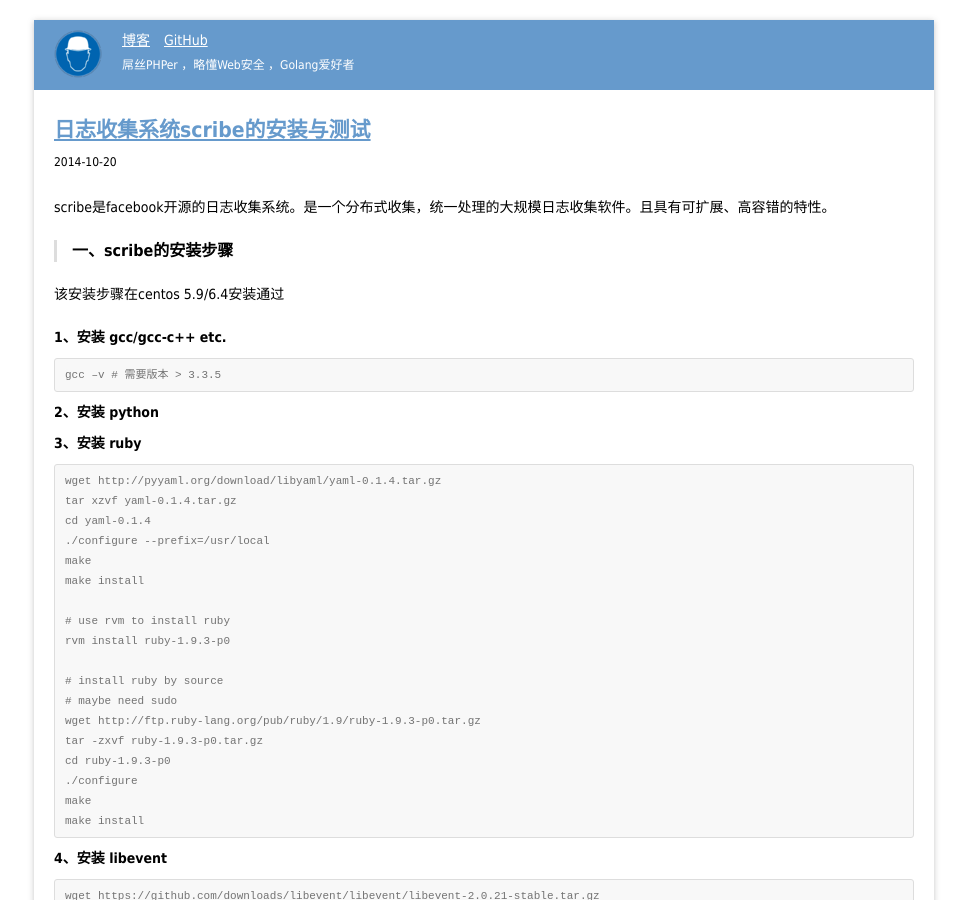
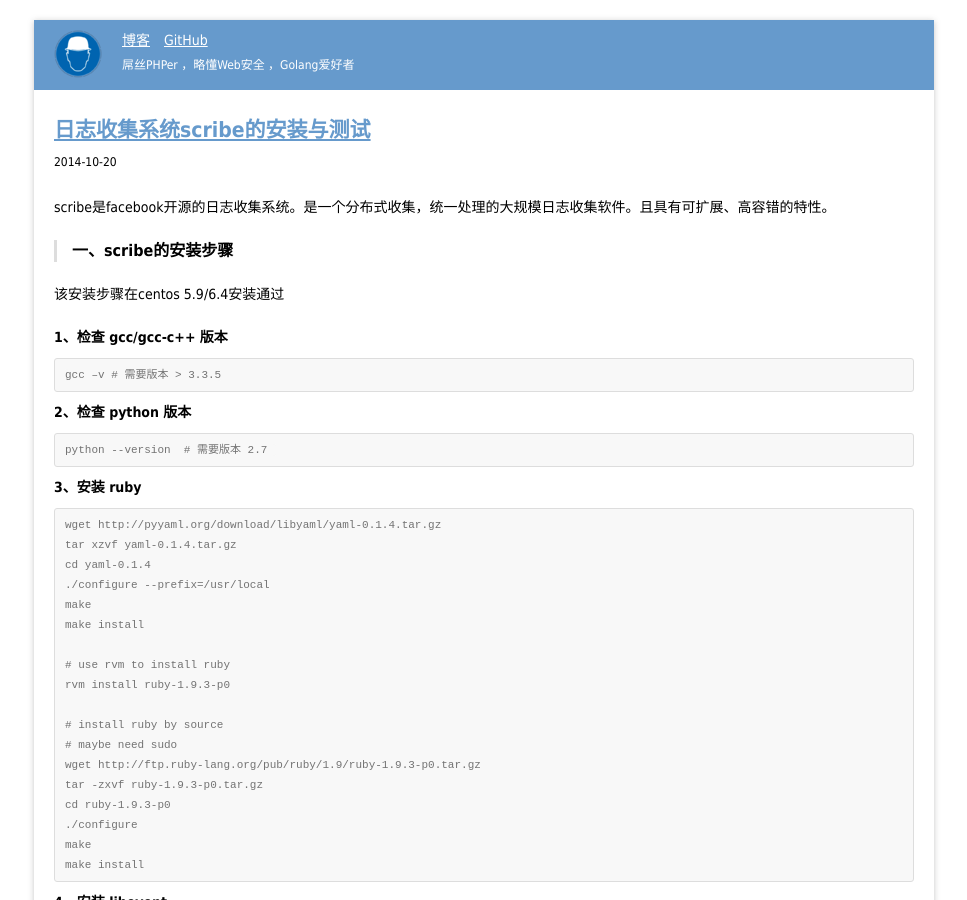
Before and after one commit to tabalt/tabalt.github.io, a Jekyll site: the page built from _posts/services/2014-10-20-install-and-test-scribe.md, in a window 1280 px wide and 900 px high. Shown: the whole window, without its empty margins (156-1123 px from the left). Built offline with Jekyll 4.4.1, drawn with Linux system fonts in a browser that asks for light colours; Markdown is read by kramdown in place of the engine named in the settings; comment, search, counter and statistics services are not loaded.

Commit message:
update post

```diff
--- a/_posts/services/2014-10-20-install-and-test-scribe.md
+++ b/_posts/services/2014-10-20-install-and-test-scribe.md
@@ -17,13 +17,13 @@ scribe是facebook开源的日志收集系统。是一个分布式收集，统一
 
 *该安装步骤在centos 5.9/6.4安装通过*
 
-#### 1、安装 gcc/gcc-c++ etc.
+#### 1、检查 gcc/gcc-c++ 版本
 
     gcc –v # 需要版本 > 3.3.5
 
-#### 2、安装 python
+#### 2、检查 python 版本
 
-
+	python --version  # 需要版本 2.7
 
 
 #### 3、安装 ruby
```
